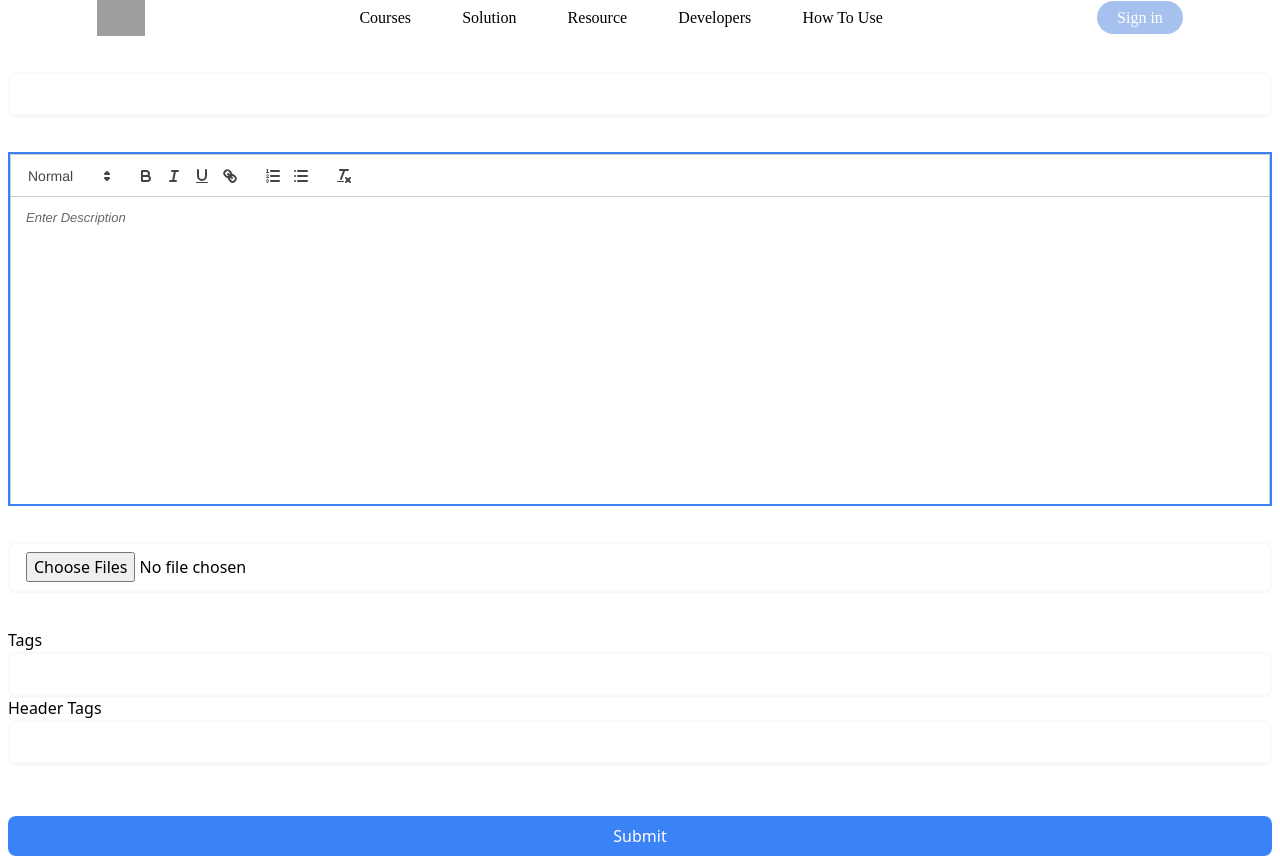
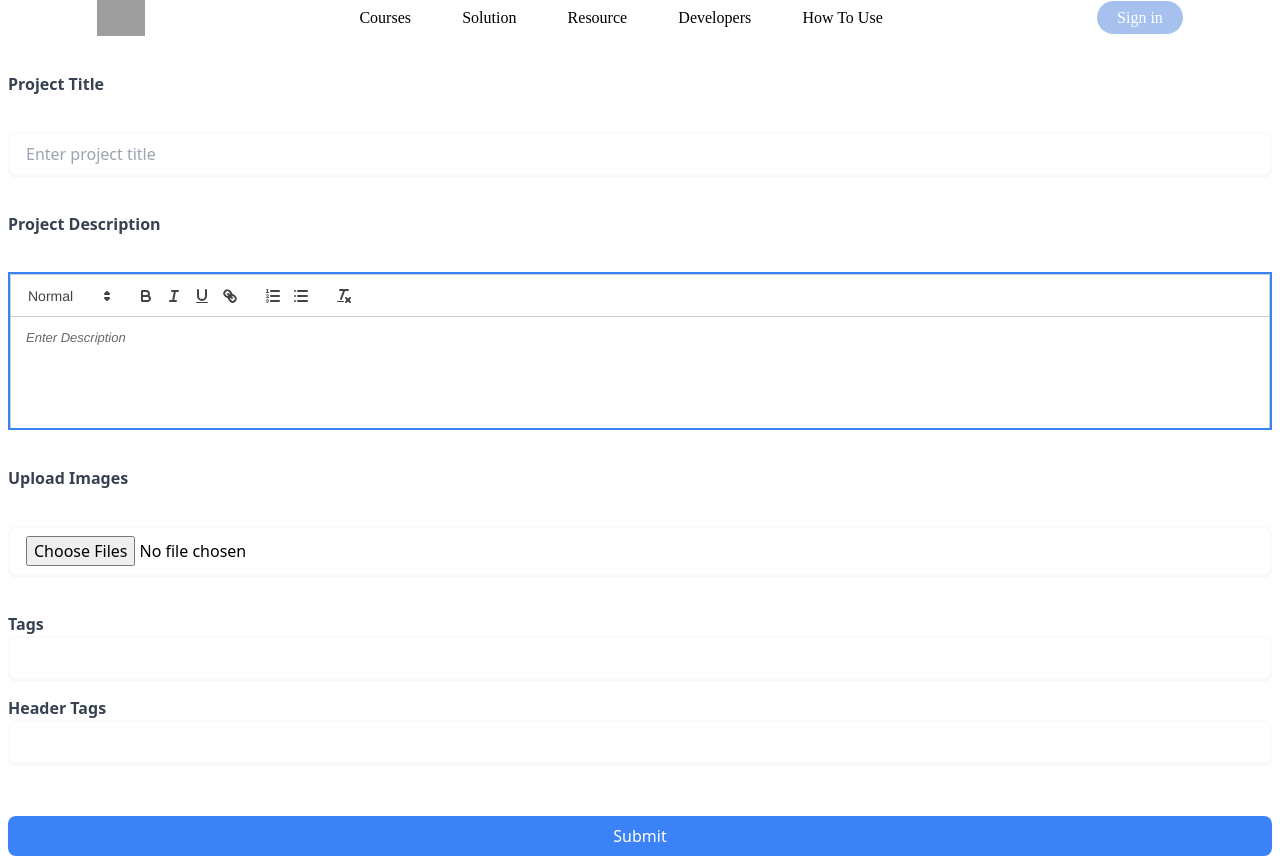
Before and after one commit to IhebGarsii/E-learn-platform, a React (Vite) app in the folder frontend/: page /addProject in a window 1280 px wide. Built offline with nearby package versions, Linux system fonts and the light colour scheme; grey boxes are pictures that could not be loaded.

Commit message:
design the project detail window

```diff
--- a/frontend/src/pages/InstructorDashboard/AddProject.tsx
+++ b/frontend/src/pages/InstructorDashboard/AddProject.tsx
@@ -54,33 +54,60 @@ function AddProject() {
 
   return (
     <form
-      className="mt-16 h-screen flex flex-col p-2   gap-9"
+      className="mt-16 h-screen flex flex-col p-2 gap-9"
       onSubmit={handleSubmit(createProject)}
     >
+      {/* Title Field */}
+      <label htmlFor="title" className="font-semibold text-gray-700">
+        Project Title
+      </label>
       <input
+        id="title"
         {...register("title")}
         type="text"
-        className=" border border-gray-50 px-4 py-2 rounded-lg shadow-sm border-2 border-blue-500 focus:ring-1 focus:ring-blue-500 placeholder-gray-400"
+        placeholder="Enter project title"
+        className="border border-gray-50 px-4 py-2 rounded-lg shadow-sm border-2 border-blue-500 focus:ring-1 focus:ring-blue-500 placeholder-gray-400"
       />
+
+      {/* Description Field */}
+      <label htmlFor="description" className="font-semibold text-gray-700">
+        Project Description
+      </label>
       <ReactQuill
-        className=" h-[50%]  border-2 border-blue-500 overflow-hidden "
+        id="description"
+        className="h-[50%] border-2 border-blue-500 overflow-hidden"
         theme="snow"
         placeholder="Enter Description"
         value={descValue}
         onChange={setDescValue}
       />
+
+      {/* Image Upload */}
+      <label htmlFor="images" className="font-semibold text-gray-700">
+        Upload Images
+      </label>
       <input
+        id="images"
         {...register("images")}
         multiple
         type="file"
-        className=" border border-gray-50 px-4 py-2 rounded-lg shadow-sm border-2 border-blue-500 focus:ring-1 focus:ring-blue-500 placeholder-gray-400"
+        className="border border-gray-50 px-4 py-2 rounded-lg shadow-sm border-2 border-blue-500 focus:ring-1 focus:ring-blue-500 placeholder-gray-400"
       />
+
+      {/* Tags */}
       <nav className="flex flex-col">
-        <label htmlFor="tags">Tags</label>
+        <label htmlFor="tags" className="font-semibold text-gray-700">
+          Tags
+        </label>
         <TagInput tags={tags} onChange={handleTagsChange} />
-        <label htmlFor="headTags">Header Tags</label>
+
+        <label htmlFor="headTags" className="font-semibold text-gray-700 mt-4">
+          Header Tags
+        </label>
         <TagInput tags={headTags} onChange={handleHeadTagsChange} />
       </nav>
+
+      {/* Submit Button */}
       <button
         type="submit"
         className="mt-4 bg-blue-500 text-white px-4 py-2 rounded-lg"
--- a/frontend/src/pages/courses/Courses.tsx
+++ b/frontend/src/pages/courses/Courses.tsx
@@ -40,9 +40,7 @@ function Courses() {
       <div className="grid grid-cols-1 m-5 lg:grid-cols-2 xl:grid-cols-3 items-center justify-center w-full gap-2">
         {filter && filter.length > 0 ? (
           filter.map((course) => (
-
-              <CourseCard course={course} />
-
+            <CourseCard key={course._id} course={course} />
           ))
         ) : (
           <div>No course data available</div>
--- a/frontend/src/pages/login/Login.tsx
+++ b/frontend/src/pages/login/Login.tsx
@@ -35,7 +35,7 @@ function Login() {
       localStorage.setItem("firstName", data.user.firstName);
       localStorage.setItem("lastName", data.user.lastName);
       localStorage.setItem("profileImage", data.user.image);
-      localStorage.setItem("roles", JSON.stringify(data.user.role));
+      localStorage.setItem("roles", data.user.role);
 
       navigate("/courses");
     },
@@ -52,7 +52,7 @@ function Login() {
       console.log("user length", user);
 
       // Extract email from the decoded token
-      const data = { email: user.email, user,role, google: true };
+      const data = { email: user.email, user, role, google: true };
 
       mutateLogin(data);
     } catch (error) {
--- a/frontend/src/pages/signUp/SignUp.tsx
+++ b/frontend/src/pages/signUp/SignUp.tsx
@@ -21,7 +21,7 @@ function SignUp() {
       localStorage.setItem("firstName", data.newUser.firstName);
       localStorage.setItem("lastName", data.newUser.lastName);
       localStorage.setItem("profileImage", data.newUser.image);
-      localStorage.setItem("roles", JSON.stringify(data.newUser.roles));
+      localStorage.setItem("roles", data.newUser.role);
       navigate("/home");
     },
     onError: (error: Error) => {
--- a/frontend/src/types/instructor.ts
+++ b/frontend/src/types/instructor.ts
@@ -10,7 +10,7 @@ export type instructor = {
   image: string;
   lastName: string;
   password: string;
-  role: string[];
+  role: string;
   updatedAt: Date;
   avgRate: rate;
   aboutMe: string;
```
Also changed, not shown: 2 other files (tests, documents, lock files or other folders).
